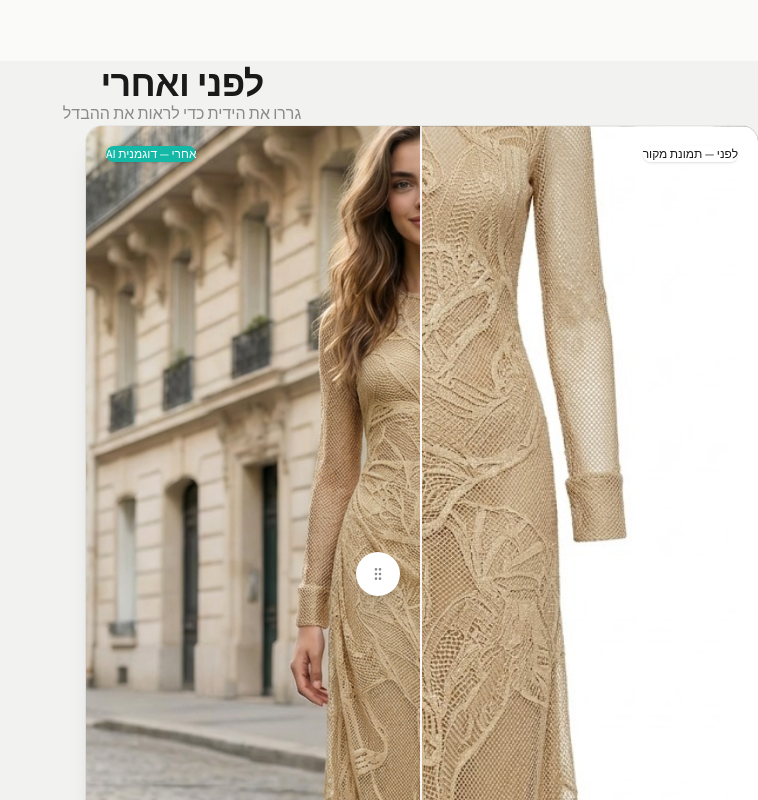
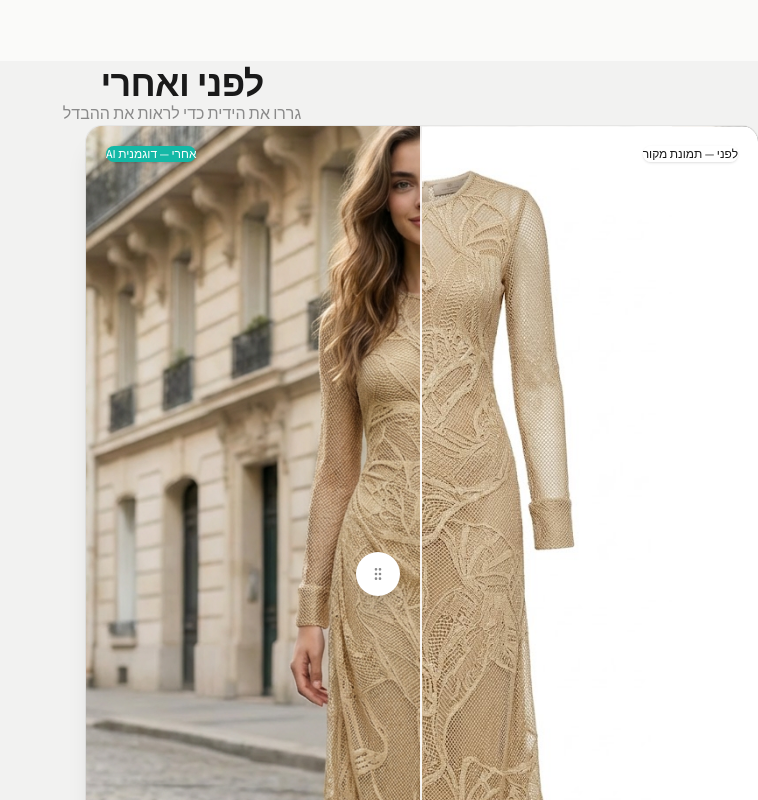
Before and after one commit to oritseg/-totalook-landing-, a Next.js app: page / in a window 1280 px wide. Shown: the part 1700-2500 px from the top of the page, without its empty margins (522-1280 px from the left). Built offline with nearby package versions, Linux system fonts and the light colour scheme.

Commit message:
Fix before/after: show full dress with object-contain on white bg

```diff
--- a/app/page.tsx
+++ b/app/page.tsx
@@ -70,9 +70,9 @@ function ComparisonSlider() {
       <img src="/gallery/after-1.png" alt="אחרי" className="absolute inset-0 w-full h-full object-cover" />
 
       {/* Before — clipped (RTL: clip from left) */}
-      <div className="absolute inset-0" style={{ clipPath: `inset(0 0 0 ${100 - position}%)` }}>
+      <div className="absolute inset-0 bg-white" style={{ clipPath: `inset(0 0 0 ${100 - position}%)` }}>
         {/* eslint-disable-next-line @next/next/no-img-element */}
-        <img src="/gallery/before-1.jpg" alt="לפני" className="absolute inset-0 w-full h-full object-cover" />
+        <img src="/gallery/before-1.jpg" alt="לפני" className="absolute inset-0 w-full h-full object-contain" />
       </div>
 
       {/* Drag handle */}
```
